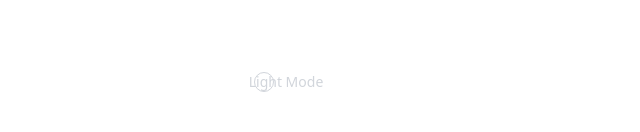
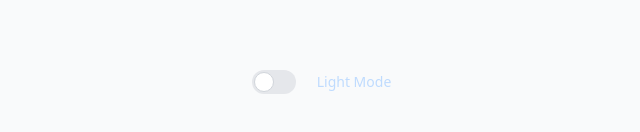
Before and after one commit to AlejandroP1028/Group-GCC_Vue-Component-Library, a Vue app: page / in a window 1280 px wide. Shown: the part 318-450 px from the top of the page, without its empty margins (366-1006 px from the left). Built offline with nearby package versions, Linux system fonts and the light colour scheme.

Commit message:
modified:   src/App.vue 	modified:   src/components/ToggleComponent.vue

```diff
--- a/src/App.vue
+++ b/src/App.vue
@@ -1,13 +1,11 @@
 <template>
-  <div :class="{ 'dark': isDarkMode }" class="overflow-auto h-screen w-screen bg-white text-gray-800">
-    <div class="flex justify-center items-center h-full">
-      <ToggleComponent @toggle-mode="toggleDarkMode" />
-    </div>
+  <div :class="{ 'dark': isDarkMode }" class="overflow-auto h-screen w-screen bg-gray-50 dark:bg-white dark:text-white">
+    <ToggleComponent :isDarkMode="isDarkMode" @toggle-dark-mode="toggleDarkMode" />
   </div>
 </template>
 
 <script>
-import ToggleComponent from "./components/ToggleComponent.vue";
+import ToggleComponent from './components/ToggleComponent.vue';
 
 export default {
   components: {
@@ -15,34 +13,21 @@
   },
   data() {
     return {
-      isDarkMode: false
+      isDarkMode: false // Initial state is light mode
     };
   },
   methods: {
-    toggleDarkMode(isChecked) {
-      this.isDarkMode = isChecked;
-    },
-    resetMode() {
-      this.isDarkMode = false;
+    toggleDarkMode() {
+      this.isDarkMode = !this.isDarkMode;
     }
   }
-};
+}
 </script>
 
 <style scoped>
-/* Light mode styles */
-.bg-white {
-  background-color: white;
-}
-.text-gray-800 {
-  color: #2d3748;
-}
-
 /* Dark mode styles */
-.dark .bg-white {
+.dark {
   background-color: #121212;
-}
-.dark .text-gray-800 {
   color: #ffffff;
 }
 </style>
--- a/src/components/ToggleComponent.vue
+++ b/src/components/ToggleComponent.vue
@@ -1,84 +1,37 @@
 <template>
-  <div :class="{ 'dark': isDarkMode }" class="h-screen w-screen items-center cursor-pointer" @click="toggleMode">
-    <input
-      type="checkbox"
-      value=""
-      class="sr-only peer"
-      v-model="isChecked"
-    >
-    <div :class="toggleClasses"></div>
-    <span class="ms-3 text-sm font-medium font-sans absolute top-1/2 left-1/2 ml-20 transform -translate-x-1/2 -translate-y-1/2" :class="textClasses">{{ isDarkMode ? 'Dark Mode' : 'Light Mode' }}</span>
-  </div>
+  <label class="inline-flex items-center cursor-pointer">
+    <input type="checkbox" v-model="isChecked" class="sr-only peer" @change="toggleDarkMode">
+    <div class="absolute top-1/2 left-1/2 transform -translate-x-1/2 -translate-y-1/2 w-11 h-6 bg-gray-200 peer-focus:outline-none peer-focus:ring-4 peer-focus:ring-blue-300 dark:peer-focus:ring-blue-800 rounded-full peer dark:bg-blue-200 peer-checked:after:translate-x-full rtl:peer-checked:after:-translate-x-full peer-checked:after:border-white after:content-[''] after:absolute after:top-[2px] after:start-[2px] after:bg-white after:border-gray-300 after:border after:rounded-full after:h-5 after:w-5 after:transition-all dark:border-gray-600 peer-checked:bg-blue-600"></div>
+    <span class="absolute top-1/2 left-1/2 transform -translate-x-1/2 -translate-y-1/2 ml-20 mb-10 text-sm font-medium text-blue-200 dark:text-blue-400">{{ isDarkMode ? 'Dark Mode' : 'Light Mode' }}</span>
+  </label>
 </template>
 
 <script>
 export default {
+  props: {
+    isDarkMode: {
+      type: Boolean,
+      required: true
+    }
+  },
   data() {
     return {
-      isChecked: false,
-      isDarkMode: false, // Initial state is light mode
+      isChecked: this.isDarkMode
     };
   },
-  computed: {
-    toggleClasses() {
-      return {
-        'absolute': true,
-        'top-1/2':true,
-        'left-1/2':true,
-        'transform -translate-x-1/2 -translate-y-1/2':true,
-        'w-11': true,
-        'h-6': true,
-        'rounded-full': true,
-        'peer': true,
-        'peer-focus:outline-none': true,
-        'peer-focus:ring-4': true,
-        'peer-focus:ring-blue-300': true,
-        'dark:peer-focus:ring-blue-800': true,
-        'peer-checked:after:translate-x-full': true,
-        'rtl:peer-checked:after:-translate-x-full': true,
-        'peer-checked:after:border-gray': true,
-        'after:content-[""]': true,
-        'after:absolute': true,
-        'after:top-[2px]': true,
-        'after:start-[2px]': true,
-        'after:bg-white': true,
-        'after:border-gray-300': true,
-        'after:border': true,
-        'after:rounded-full': true,
-        'after:h-5': true,
-        'after:w-5': true,
-        'after:transition-all': true,
-        'dark:border-blue-400': true,
-        'peer-checked:bg-blue-200': this.isChecked
-      };
-    },
-    textClasses() {
-      return {
-        'text-gray-300': !this.isChecked,
-        'dark:text-gray-800': !this.isChecked,
-        'text-blue-400': this.isChecked,
-        'dark:text-blue-200': this.isChecked
-      };
+  methods: {
+    toggleDarkMode() {
+      this.$emit('toggle-dark-mode');
     }
   },
   watch: {
-    isChecked(newVal) {
-      this.isDarkMode = newVal;
-    }
-  },
-  methods: {
-    toggleMode() {
-      this.isChecked = !this.isChecked;
-      this.isDarkMode = this.isChecked;
+    isDarkMode(newVal) {
+      this.isChecked = newVal;
     }
   }
-};
+}
 </script>
 
 <style scoped>
-/* Dark mode styles */
-.dark {
-  background-color: #121212;
-  color: #ffffff;
-}
+/* Add any scoped styles here if needed */
 </style>
```
